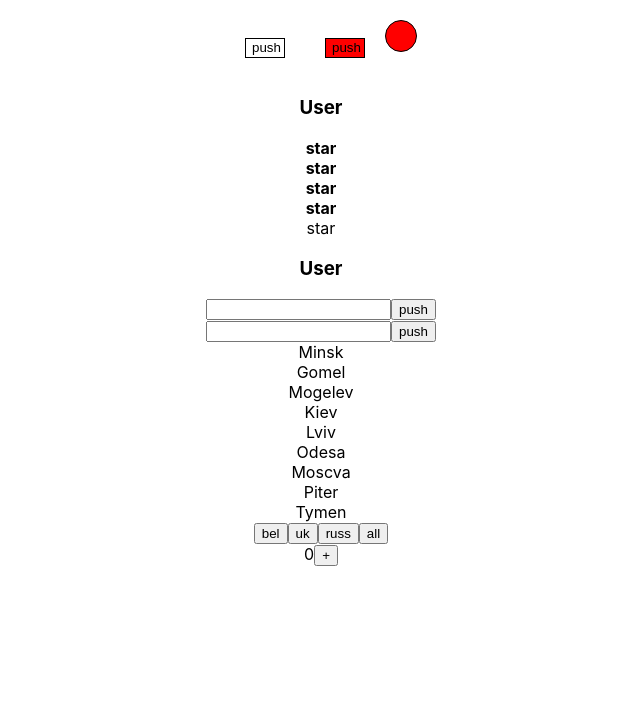
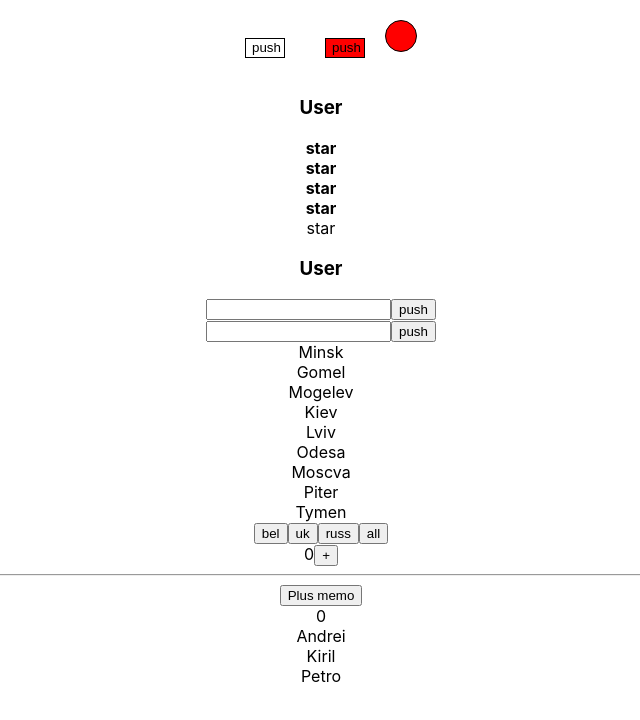
Before and after one commit to Mr-andrei/Trainreactcobzdacacproso, a React (Create React App) app: page / in a window 1280 px wide. Shown: the top 720 px of the page, without its empty margins (319-959 px from the left). Built offline with nearby package versions, Linux system fonts and the light colour scheme.

Commit message:
react memo

```diff
--- a/src/App.tsx
+++ b/src/App.tsx
@@ -8,6 +8,7 @@ import {NewRating, ratingValueTupe} from "./components/NewRating";
 import {NewAccordion} from "./components/Newaccordion";
 import {Input, InputRef} from "./components/input";
 import Select from "./components/Select";
+import {Visual} from "./MemoReact";
 
 
 
@@ -29,9 +30,9 @@ function App() {
             <NewAccordion value={accor} openaccord={() => setAccor}/>
             <Input/>
             <InputRef/>
-            <Select
-
-            />
+            <Select/>
+            <hr/>
+            <Visual/>
         </div>
     );
 }
--- /dev/null
+++ b/src/MemoReact.tsx
@@ -0,0 +1,41 @@
+import React, {useState} from "react";
+
+
+export type CounterPropsType = {
+    count:number
+}
+
+export const Counter = (props:CounterPropsType) => {
+    return(
+        <div>{props.count}</div>
+    )
+}
+
+export type UsersPropsType ={
+    users: Array<string>
+}
+const Users = ({users}:UsersPropsType ) => {
+    console.log("Users")
+    return(<div>{
+            users.map((m, i) => <div key={i}>{m}</div>)
+        } </div>
+        )
+}
+
+const UsersMemo = React.memo(Users)
+
+
+
+
+export const Visual = () => {
+    let [count, setCount] = useState<number>(0)
+    let [users, setUsers] = useState<Array<string>>(["Andrei", "Kiril", "Petro"])
+    return(
+        <div>
+            <button onClick={()=> setCount(count+1)}>Plus memo</button>
+            <Counter count={count}/>
+            <UsersMemo users={users}/>
+
+        </div>
+    )
+}
```
